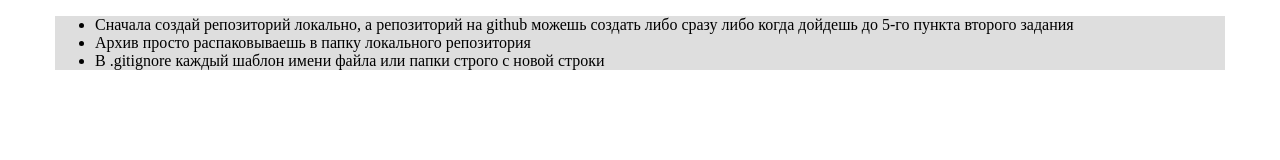
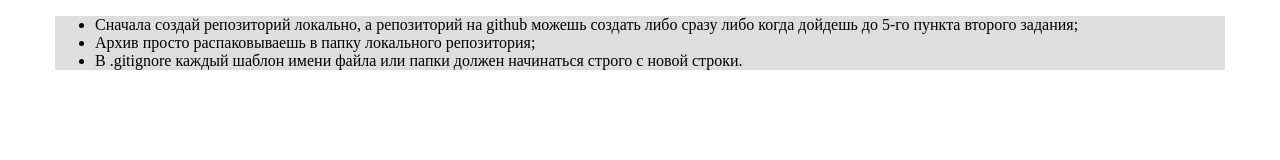
Before and after one commit to konqueror7/magonline, a plain HTML site: page index.html in a window 1280 px wide. Drawn offline with Linux system fonts and the light colour scheme.

Commit message:
Commit #8 Edit eol items in  list features

```diff
--- a/index.html
+++ b/index.html
@@ -11,10 +11,10 @@
     <div class="container">
       <ul>
         <li>Сначала создай репозиторий локально, а репозиторий на github можешь создать
-          либо сразу либо когда дойдешь до 5-го пункта второго задания
+          либо сразу либо когда дойдешь до 5-го пункта второго задания;
         </li>
-        <li>Архив просто распаковываешь в папку локального репозитория</li>
-        <li>В .gitignore каждый шаблон имени файла или папки строго с новой строки</li>
+        <li>Архив просто распаковываешь в папку локального репозитория;</li>
+        <li>В .gitignore каждый шаблон имени файла или папки должен начинаться строго с новой строки.</li>
       </ul>
     </div>
   </body>
```
